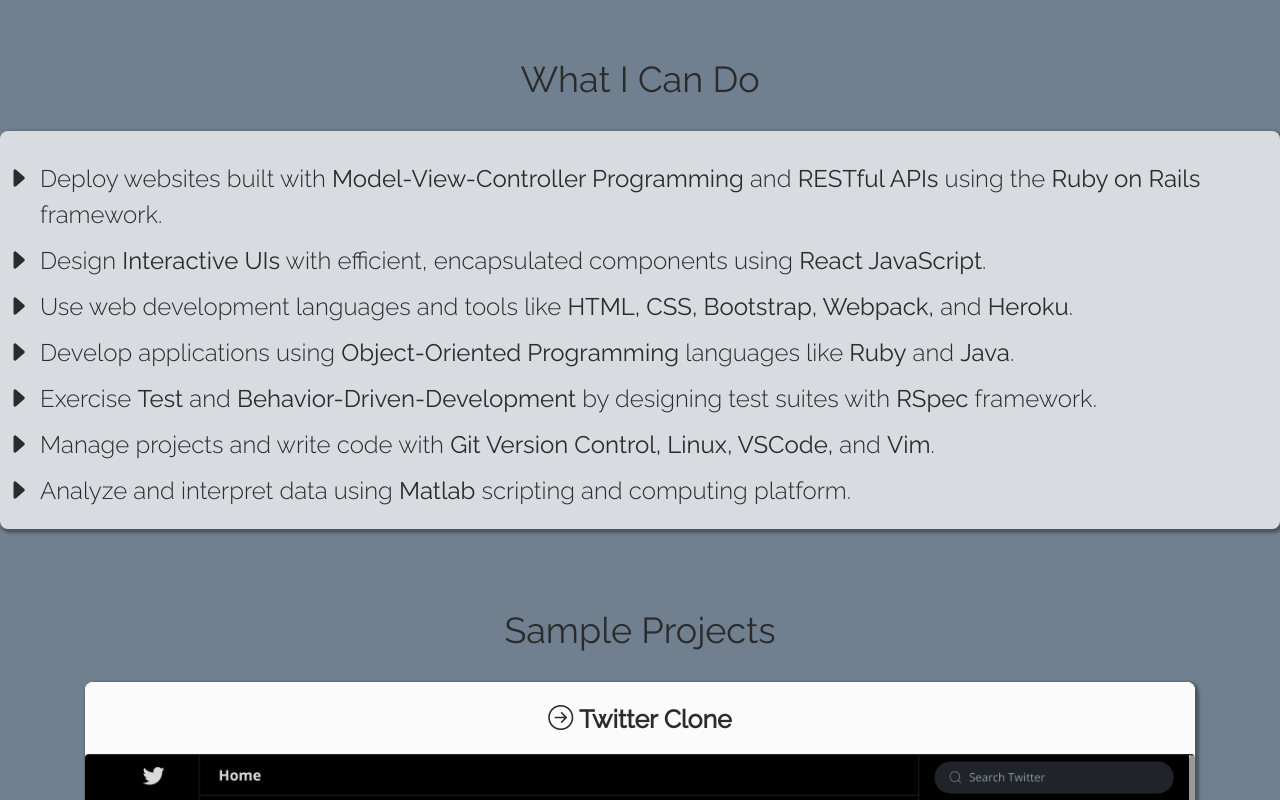
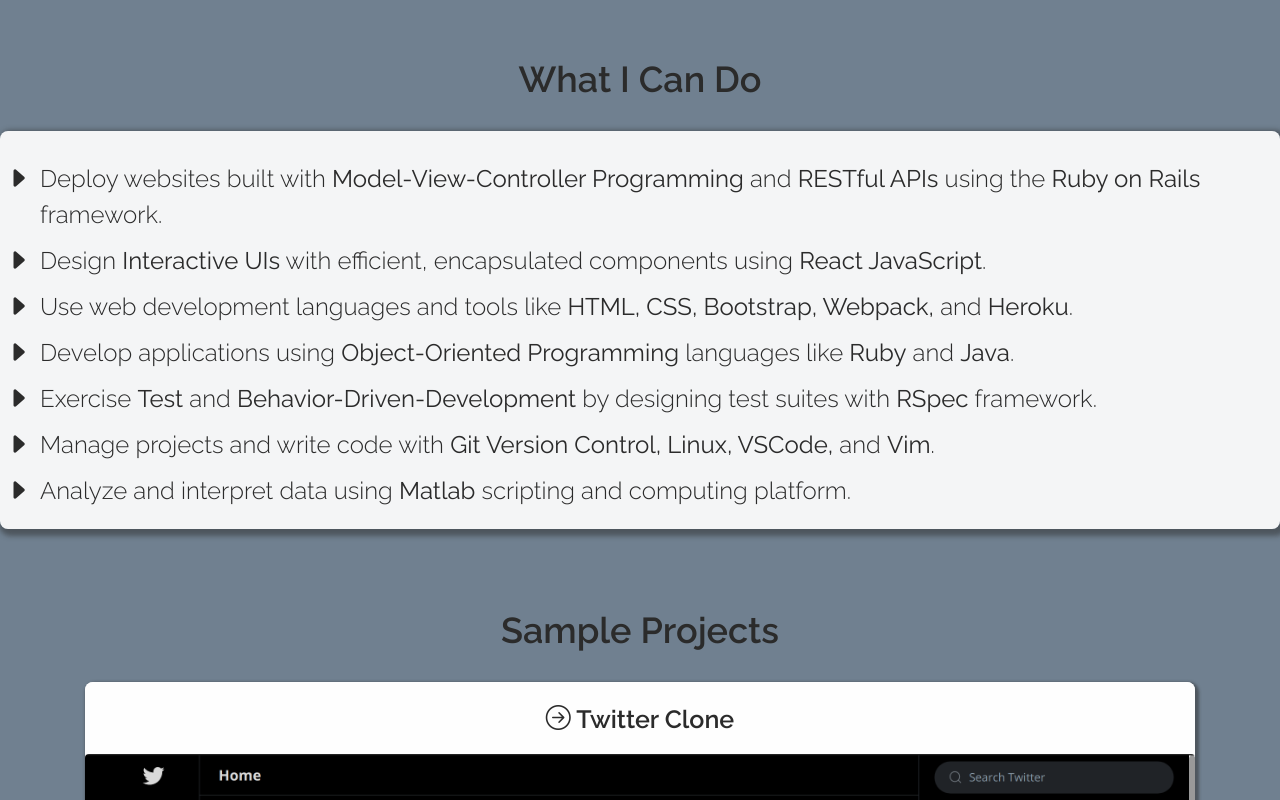
Before and after one commit to ericmailr/resume, a website: page index.html in a window 1280 px wide. Shown: the part 280-1080 px from the top of the page. Drawn offline with nearby package versions, Linux system fonts and the light colour scheme.

Commit message:
off-white change, slight style changes

```diff
--- a/index.html
+++ b/index.html
@@ -17,7 +17,7 @@
       href="https://cdn.jsdelivr.net/npm/bootstrap-icons@1.3.0/font/bootstrap-icons.css"
     />
     <link
-      href="https://fonts.googleapis.com/css?family=Raleway:100,200,300,400"
+      href="https://fonts.googleapis.com/css?family=Raleway:100,200,300,400,600"
       rel="stylesheet"
     />
 
--- a/styles.scss
+++ b/styles.scss
@@ -6,6 +6,7 @@
 }
 
 $secondary-background-color: #2b2b2b;
+$off-white: rgba(255, 255, 255, 0.92);
 
 html,
 body {
@@ -95,9 +96,9 @@
   list-style-type: none;
   font-size: 1.2rem;
   border-radius: 8px;
-  box-shadow: 2px 2px 3px 2px rgba(43, 43, 43, 0.5);
+  box-shadow: 3px 3px 5px 4px rgba(43, 43, 43, 0.5);
   padding: 20px;
-  background-color: rgba(251, 251, 251, 0.75);
+  background-color: $off-white;
 }
 
 .skills li i {
@@ -115,9 +116,9 @@
 }
 
 .card {
-  background-color: #fbfbfb;
+  //background-color: #fbfbfb;
+  background-color: $off-white;
   border-radius: 8px;
-  //box-shadow: 1px 1px 1px 1px rgba(43, 43, 43, 0.8);
   box-shadow: 2px 2px 3px 2px rgba(43, 43, 43, 0.5);
   border-style: none;
 }
@@ -131,11 +132,12 @@
 }
 
 .card-title {
-  background-color: rgba(43, 43, 43, 0.95);
+  //background-color: rgba(43, 43, 43, 0.95);
+  background-color: $off-white;
   width: 100%;
   text-align: center;
   margin-bottom: 0;
-  background-color: rgba(251, 251, 251, 0.99);
+  //background-color: rgba(251, 251, 251, 0.75);
   border-radius: 8px 8px 0 0;
   font-weight: 800;
 }
@@ -145,7 +147,7 @@
   font-size: 1.8rem;
   font-weight: 800;
   font-family: "Raleway", cursive;
-  font-weight: 400;
+  font-weight: 600;
 }
 
 h1 {
```
Also changed, not shown: styles.css, 1 other file.
